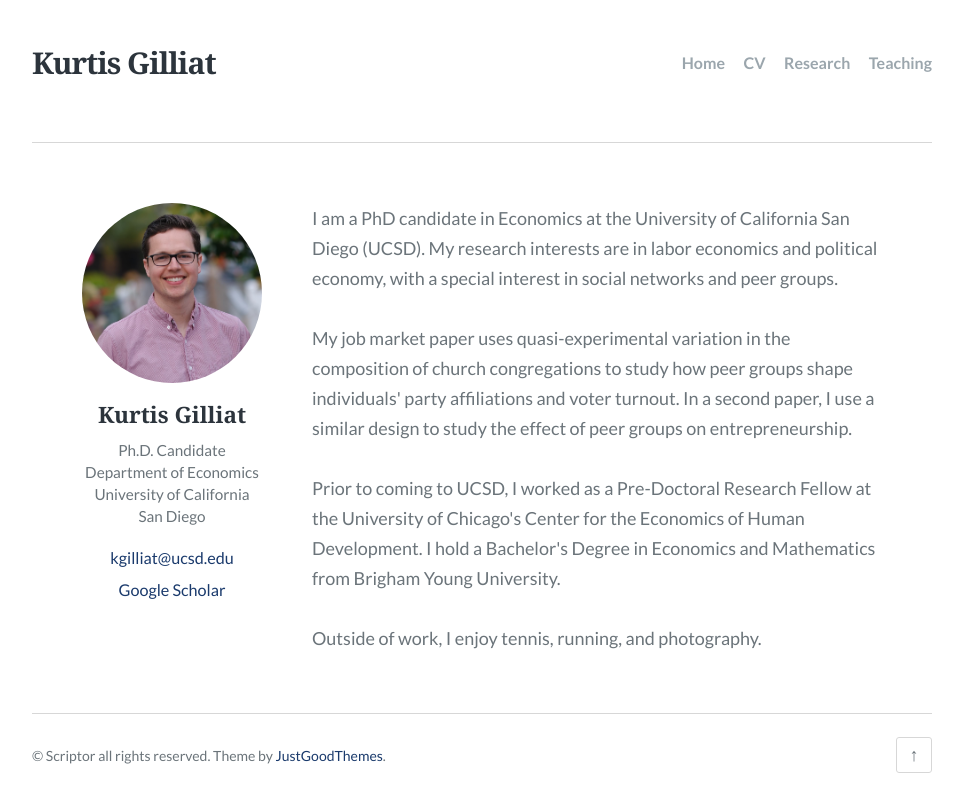
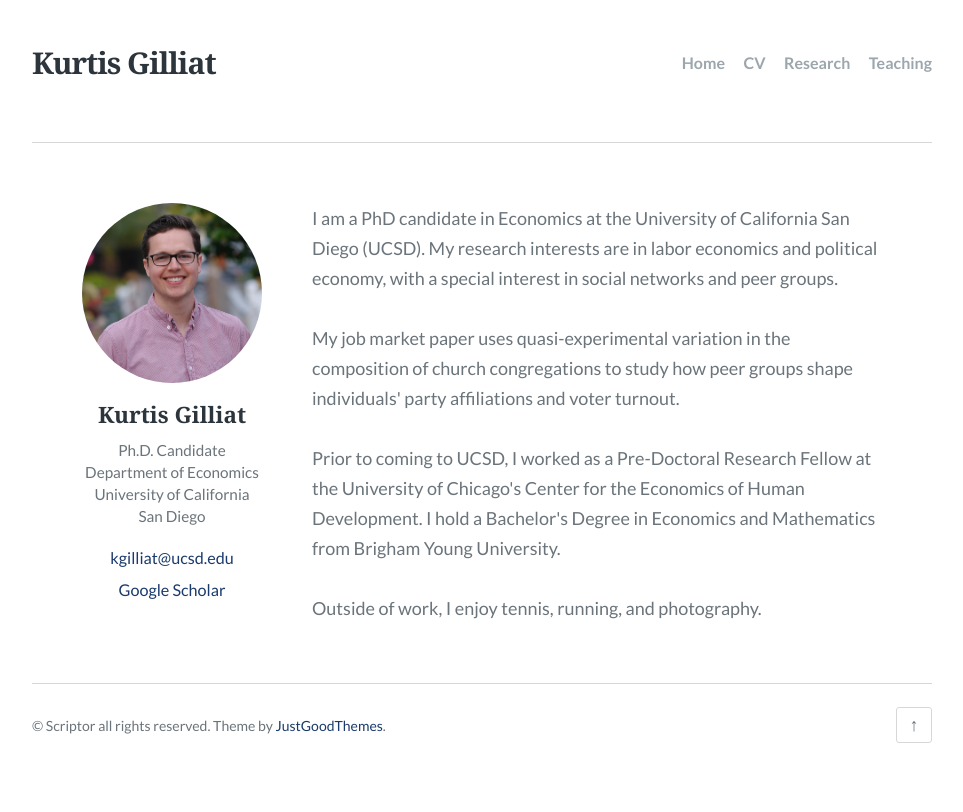
Before and after one commit to kgilliat/kgilliat.github.io, a Jekyll site: the page built from index.html, in a window 1280 px wide. Shown: the top 812 px of the page, without its empty margins (158-1121 px from the left). Built offline with Jekyll 4.4.1, drawn with Linux system fonts in a browser that asks for light colours; the list of posts is cut into pages by our own code.

Commit message:
Updated bio

```diff
--- a/index.html
+++ b/index.html
@@ -20,7 +20,7 @@
       <div class="profile-main">
         <p>I am a PhD candidate in Economics at the University of California San Diego (UCSD). My research interests are in labor economics and political economy, with a special interest in social networks and peer groups.</p>
 
-        <p>My job market paper uses quasi-experimental variation in the composition of church congregations to study how peer groups shape individuals' party affiliations and voter turnout. In a second paper, I use a similar design to study the effect of peer groups on entrepreneurship.</p>
+        <p>My job market paper uses quasi-experimental variation in the composition of church congregations to study how peer groups shape individuals' party affiliations and voter turnout.</p>
 
         <p>Prior to coming to UCSD, I worked as a Pre-Doctoral Research Fellow at the University of Chicago's Center for the Economics of Human Development. I hold a Bachelor's Degree in Economics and Mathematics from Brigham Young University.</p>
 
```
